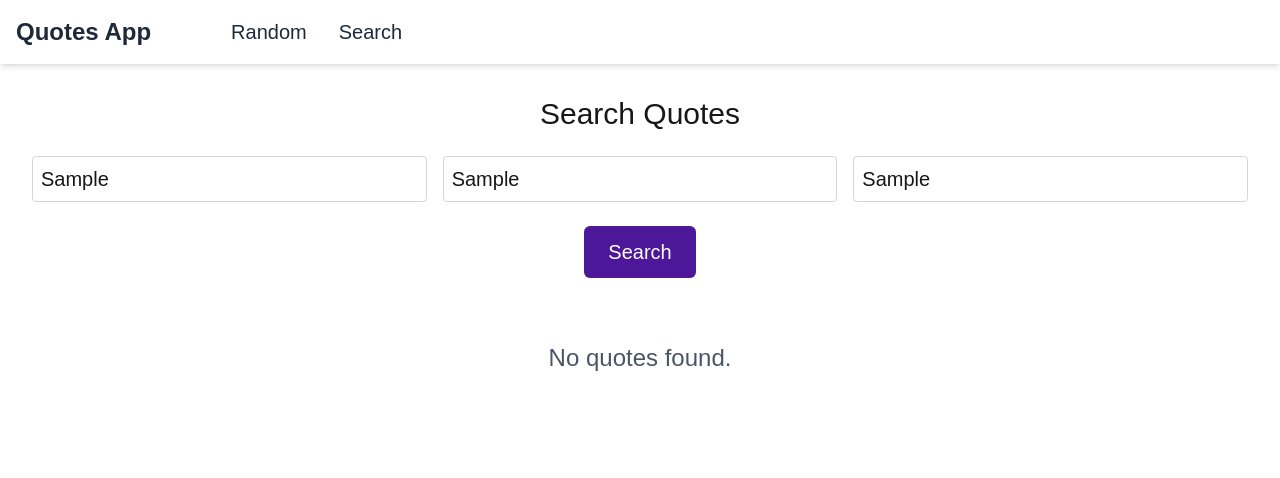
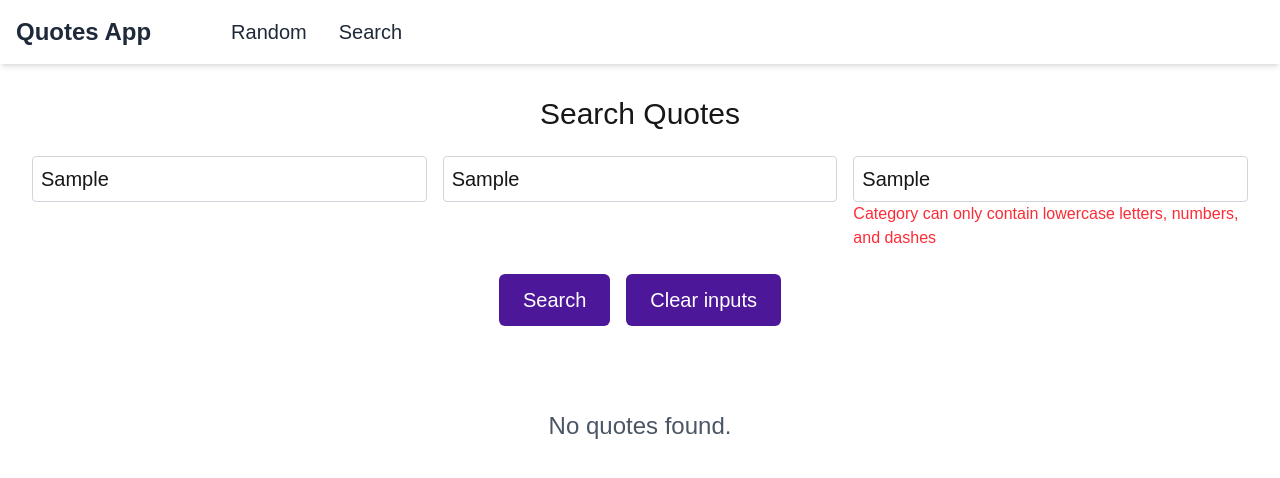
Before and after one commit to BZBaXraM/quotes-next.js-app, a Next.js app: page /search in a window 1280 px wide. Both pictures are taken after typing "Sample", "Sample", "Sample" into the empty fields and a click on the button "Search". Shown: the top 478 px of the page. Built offline with nearby package versions, Linux system fonts and the light colour scheme; no server answers.

Commit message:
added a validations for search

```diff
--- a/app/search/page.tsx
+++ b/app/search/page.tsx
@@ -3,6 +3,8 @@ import { Quote } from "@/models/quote";
 import { useState } from "react";
 import Button from "../components/Button";
 import Quotes from "../components/Quotes";
+
+const CATEGORY_NAME_REGEX = /^[a-z0-9\-]+$/;
 
 const createSearchQuery = (text: string, author: string, category: string) => {
 	const params = new URLSearchParams();
@@ -16,13 +18,19 @@ const createSearchQuery = (text: string, author: string, category: string) => {
 	return params.toString();
 };
 
+interface ValidationErrors {
+	text?: string;
+	author?: string;
+	category?: string;
+}
+
 const Search = () => {
 	const [text, setText] = useState<string>("");
 	const [author, setAuthor] = useState<string>("");
 	const [category, setCategory] = useState<string>("");
 	const [quotes, setQuotes] = useState<Quote[]>([]);
 	const [searchSubmitted, setSearchSubmitted] = useState<boolean>(false);
-	useState<boolean>(false);
+	const [errors, setErrors] = useState<ValidationErrors>({});
 
 	const handleSearch = async () => {
 		try {
@@ -38,36 +46,111 @@ const Search = () => {
 		}
 	};
 
+	const clearInputs = async () => {
+		setText("");
+		setAuthor("");
+		setCategory("");
+	};
+
+	const getValidationMessage = (setter: string, value: string) => {
+		if (setter === "text" && value && value.length < 2) {
+			return "Text must be at least 2 characters long.";
+		}
+		if (setter === "author" && value && value.length < 2) {
+			return "Author must be at least 2 characters long.";
+		}
+		if (
+			setter === "category" &&
+			value &&
+			!CATEGORY_NAME_REGEX.test(value)
+		) {
+			return "Category can only contain lowercase letters, numbers, and dashes";
+		}
+	};
+
+	const handleInputChange = (setter: string, value: string) => {
+		switch (setter) {
+			case "text":
+				setText(value);
+				break;
+			case "author":
+				setAuthor(value);
+				break;
+			case "category":
+				setCategory(value);
+				break;
+		}
+
+		const validationMessage = getValidationMessage(setter, value);
+
+		setErrors((prev) => {
+			const newErrors = { ...prev };
+			if (validationMessage) {
+				newErrors[setter as keyof ValidationErrors] = validationMessage;
+			}
+			if (!validationMessage) {
+				delete newErrors[setter as keyof ValidationErrors];
+			}
+			return newErrors;
+		});
+	};
+
 	return (
 		<div className="p-4">
 			<h1 className="text-3xl mb-6 text-center dark:text-white">
 				Search Quotes
 			</h1>
-			<div className="text-xl grid grid-cols-1 md:grid-cols-3 gap-4 mb-6">
+			<div className="text-xl grid grid-cols-1  md:grid-cols-3 gap-4 mb-6">
+				<div className="w-full">
 					<input
 						type="text"
 						placeholder="Search by text"
 						value={text}
-					onChange={(e) => setText(e.target.value)}
-					className="p-2 border border-gray-300 rounded dark:bg-gray-800 dark:border"
+						onChange={(e) =>
+							handleInputChange("text", e.target.value)
+						}
+						className="p-2 w-full border border-gray-300 rounded dark:bg-gray-800 dark:border-gray-600 dark:text-white"
 					/>
+					{errors.text && (
+						<p className="text-red-500 text-base">{errors.text}</p>
+					)}
+				</div>
+				<div className="w-full">
 					<input
 						type="text"
 						placeholder="Search by author"
 						value={author}
-					onChange={(e) => setAuthor(e.target.value)}
-					className="p-2 border border-gray-300 rounded dark:bg-gray-800 dark:border"
+						onChange={(e) =>
+							handleInputChange("author", e.target.value)
+						}
+						className="p-2 w-full border border-gray-300 rounded dark:bg-gray-800 dark:border-gray-600 dark:text-white"
 					/>
+					{errors.author && (
+						<p className="text-red-500 text-base">
+							{errors.author}
+						</p>
+					)}
+				</div>
+				<div className="w-full">
 					<input
 						type="text"
 						placeholder="Search by category"
 						value={category}
-					onChange={(e) => setCategory(e.target.value)}
-					className="p-2 border border-gray-300 rounded dark:bg-gray-800 dark:border"
+						onChange={(e) =>
+							handleInputChange("category", e.target.value)
+						}
+						className="p-2 w-full border border-gray-300 rounded dark:bg-gray-800 dark:border-gray-600 dark:text-white"
 					/>
+					{errors.category && (
+						<p className="text-red-500 text-base">
+							{errors.category}
+						</p>
+					)}
 				</div>
-			<div className="text-center mb-6">
+			</div>
+			<div className="text-center mb-6 flex justify-center gap-4">
 				<Button onClick={handleSearch} text="Search" />
+				<Button onClick={clearInputs} text="Clear inputs" />
 			</div>
 
 			{quotes.length > 0 ? (
```
Also changed, not shown: 1 other file (tests, documents, lock files or other folders). Lines whose indentation alone changed are shown as unchanged.
